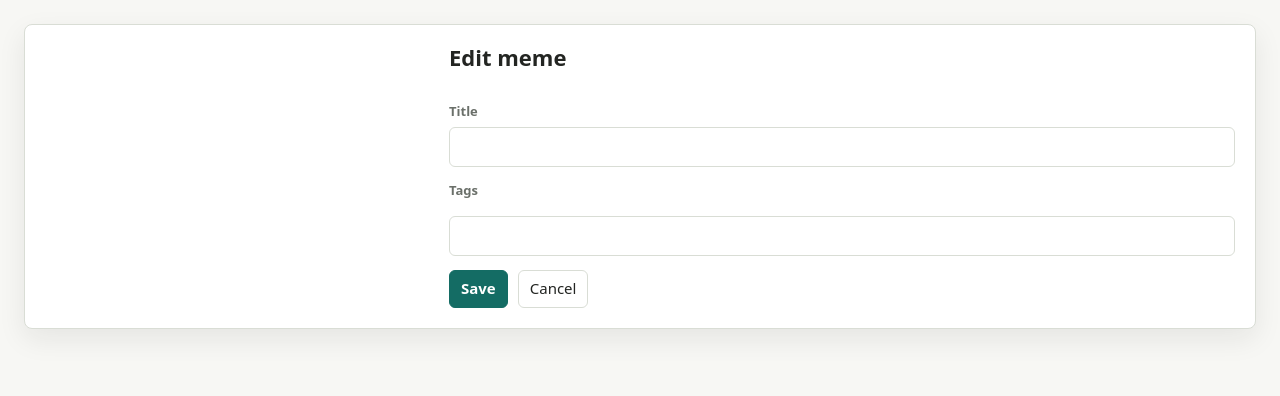
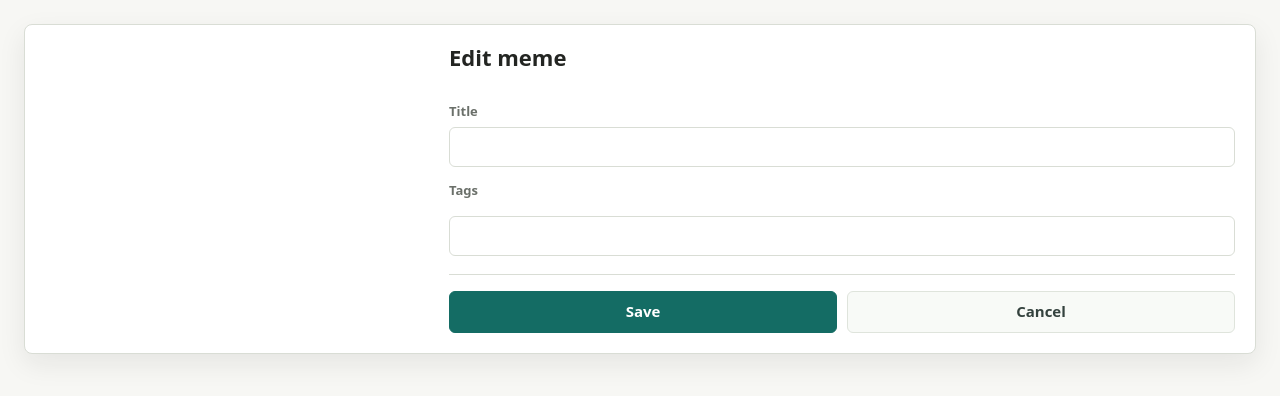
Before and after one commit to mike-cr/memes, a Django app: template templates/library/edit.html in a window 1280 px wide. Shown: the part 58-454 px from the top of the page. Run offline with Django 5.2, Linux system fonts and the light colour scheme; the template is opened without the code that fills it: values that come from a table or form of the project are taken from there, others are empty; the visitor is signed in with stand-in values (Sample User, id 1).

Commit message:
further button fixes

```diff
--- a/static/library/styles.css
+++ b/static/library/styles.css
@@ -133,11 +133,14 @@ input:focus {
 
 .button,
 button {
+  align-items: center;
   border: 1px solid var(--line);
   border-radius: 6px;
   background: #fff;
   color: var(--ink);
   cursor: pointer;
+  display: inline-flex;
+  justify-content: center;
   min-height: 36px;
   padding: 7px 11px;
   text-decoration: none;
@@ -156,6 +159,18 @@ button {
 
 .button.ghost {
   background: transparent;
+}
+
+.button.secondary {
+  background: #f8faf7;
+  border-color: #dfe4dc;
+  color: #34423e;
+  font-weight: 700;
+}
+
+.button.secondary:hover {
+  background: #eef5f2;
+  border-color: #cbdcd5;
 }
 
 .search-row {
@@ -443,6 +458,20 @@ button {
   gap: 10px;
 }
 
+.edit-actions {
+  border-top: 1px solid var(--line);
+  display: grid;
+  gap: 10px;
+  grid-template-columns: minmax(0, 1fr) minmax(0, 1fr);
+  margin-top: 4px;
+  padding-top: 16px;
+}
+
+.edit-actions .button {
+  min-height: 42px;
+  width: 100%;
+}
+
 .empty-state {
   border: 1px dashed var(--line);
   border-radius: 8px;
--- a/templates/library/edit.html
+++ b/templates/library/edit.html
@@ -21,9 +21,9 @@
         <input type="hidden" name="tags" data-tag-value value="{{ form.tags.value|default:'' }}">
         <div class="suggestions" data-tag-suggestions></div>
       </div>
-      <div class="action-row">
+      <div class="action-row edit-actions">
         <button class="button primary" type="submit">Save</button>
-        <a class="button" href="{% url 'library:index' %}">Cancel</a>
+        <a class="button secondary" href="{% url 'library:index' %}">Cancel</a>
       </div>
     </form>
   </section>
```
